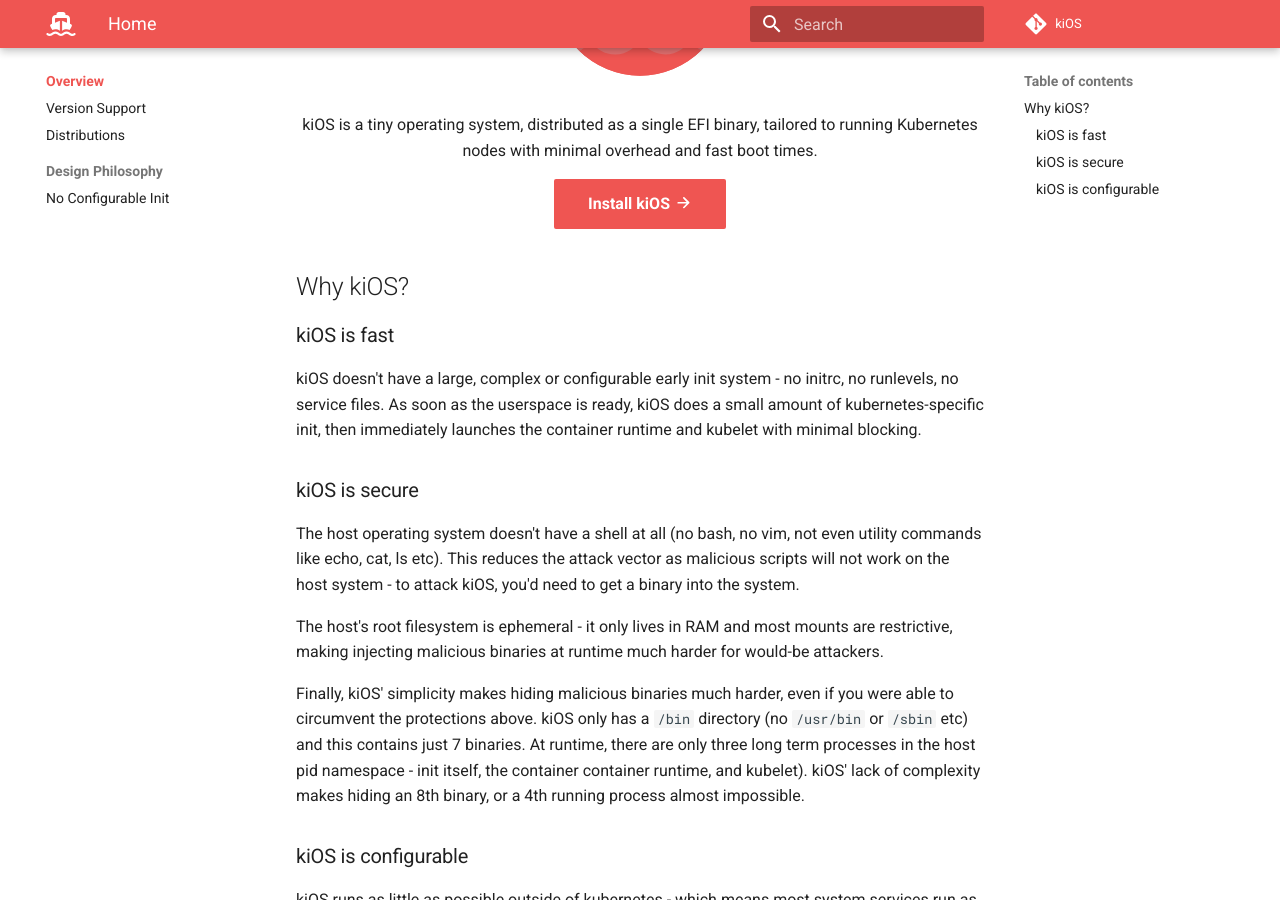
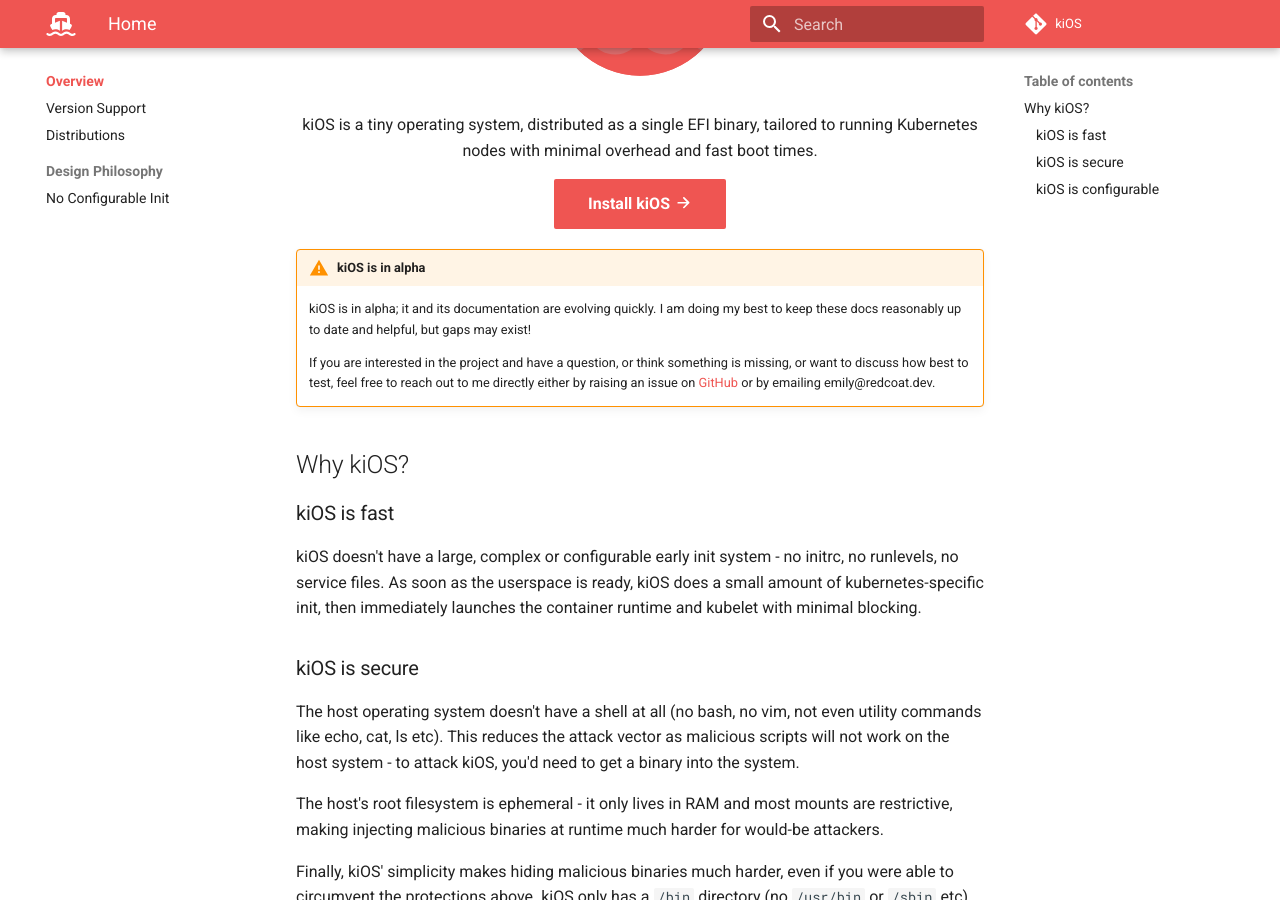
Before and after one commit to EmilyShepherd/kiOS, an MkDocs documentation site: the page built from docs/index.md, in a window 1280 px wide and 900 px high, scrolled down 339 px. Built offline with MkDocs 1.6.1 and Material for MkDocs 9.7.7, drawn with Linux system fonts in a browser that asks for light colours; comment, search, counter and statistics services are not loaded.

Commit message:
docs: Add alpha warning

```diff
--- a/docs/index.md
+++ b/docs/index.md
@@ -13,6 +13,18 @@ title: Home
 
   [Install kiOS :octicons-arrow-right-16:](setup/quick-start/index.md){ .md-button .md-button--primary }
 </div>
+
+!!! warning "kiOS is in alpha"
+    kiOS is in alpha; it and its documentation are evolving quickly. I
+    am doing my best to keep these docs reasonably up to date and
+    helpful, but gaps may exist!
+
+    If you are interested in the project and have a question, or think
+    something is missing, or want to discuss how best to test, feel free
+    to reach out to me directly either by raising an issue on [GitHub][gh]
+    or by emailing emily@redcoat.dev.
+
+[gh]: https://github.com/EmilyShepherd/kiOS/issues
 
 ## Why kiOS?
 
```
